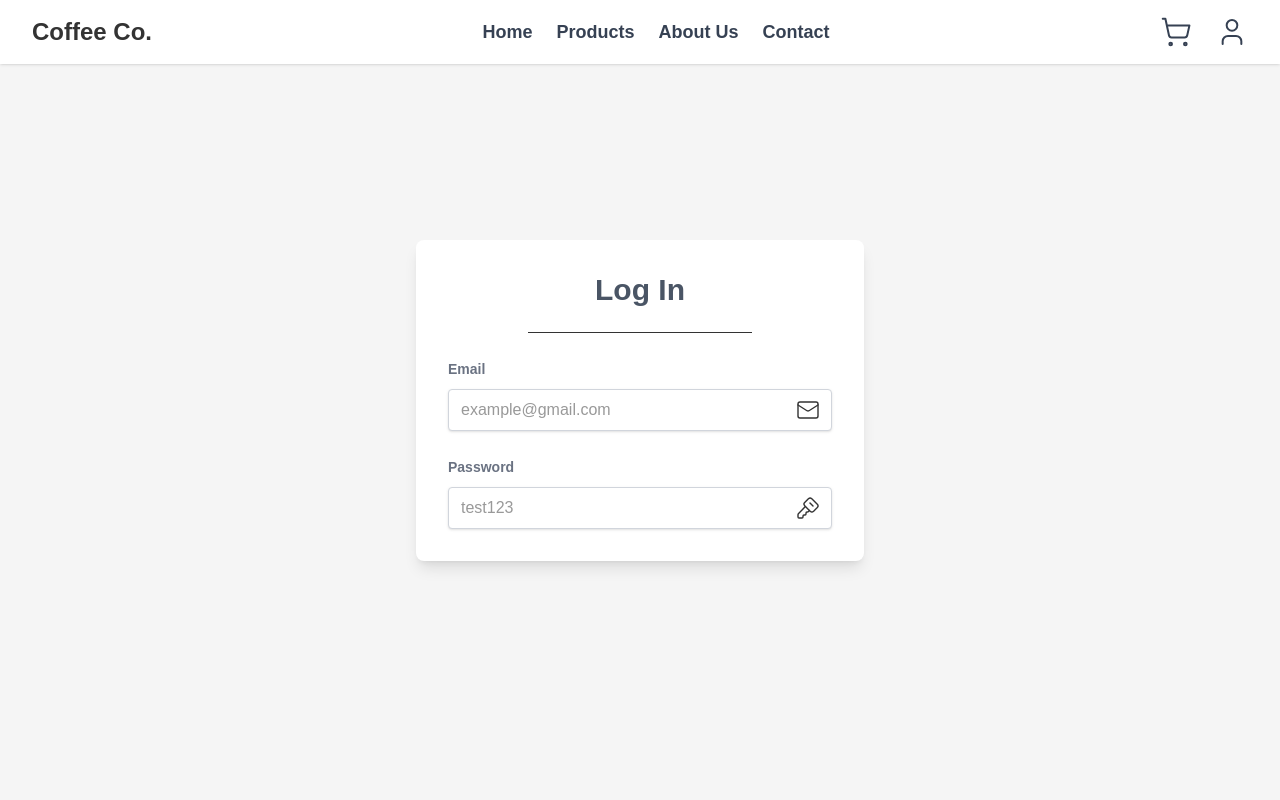
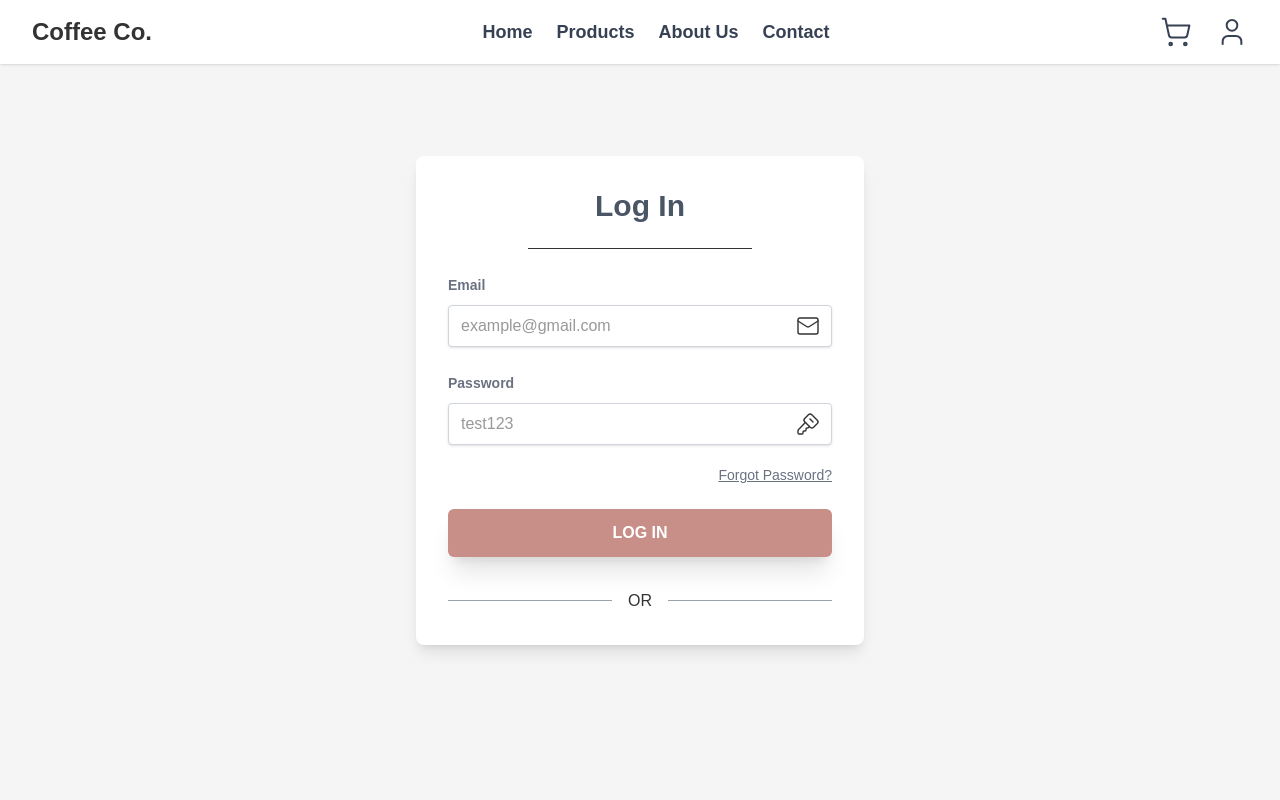
Before and after one commit to AlexC01/coffee-co, a Next.js app: page /account in a window 1280 px wide. Shown: the top 800 px of the page. Built offline with nearby package versions, Linux system fonts and the light colour scheme.

Commit message:
feat: adding log in button in the form

```diff
--- a/src/app/_components/Form/Account/AuthForm.tsx
+++ b/src/app/_components/Form/Account/AuthForm.tsx
@@ -34,6 +34,24 @@ const AuthForm = () => {
 					</div>
 				</form>
 			</div>
+			<div className="mt-5 flex justify-end">
+				<span className="inline-block text-gray-500 font-medium underline cursor-pointer text-sm hover:text-gray-800 transition-colors duration-200">
+					Forgot Password?
+				</span>
+			</div>
+
+			<button
+				type="button"
+				className="bg-accent-500 text-white font-bold mt-6 cursor-pointer rounded-md uppercase py-3 px-4 w-full transition-all duration-200 shadow-xl hover:shadow-sm"
+			>
+				Log In
+			</button>
+
+			<div className="mt-8 flex items-center justify-center gap-4">
+				<div className="h-[1px] w-full bg-gray-400" />
+				<p>OR</p>
+				<div className="h-[1px] w-full bg-gray-400" />
+			</div>
 		</>
 	);
 };
```
